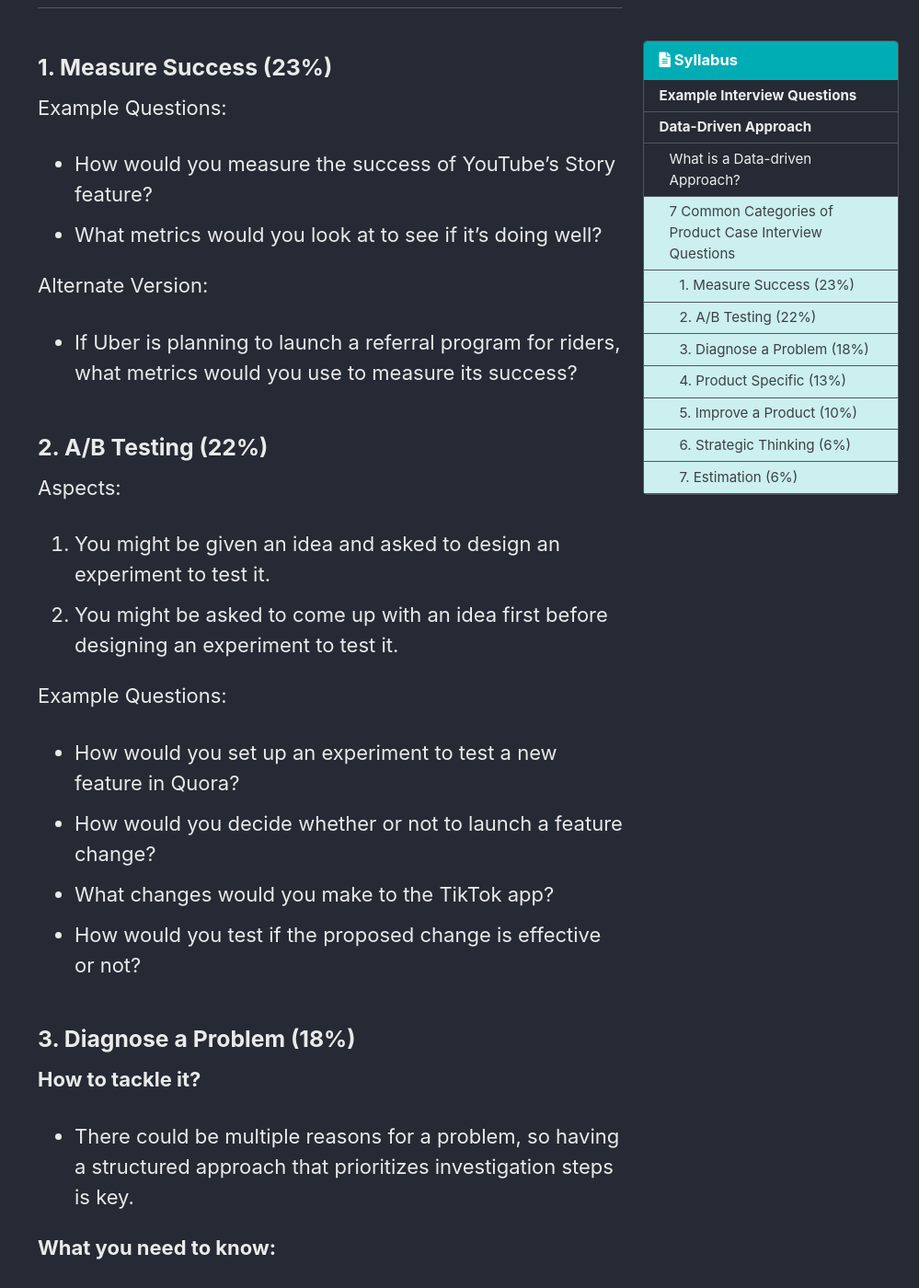
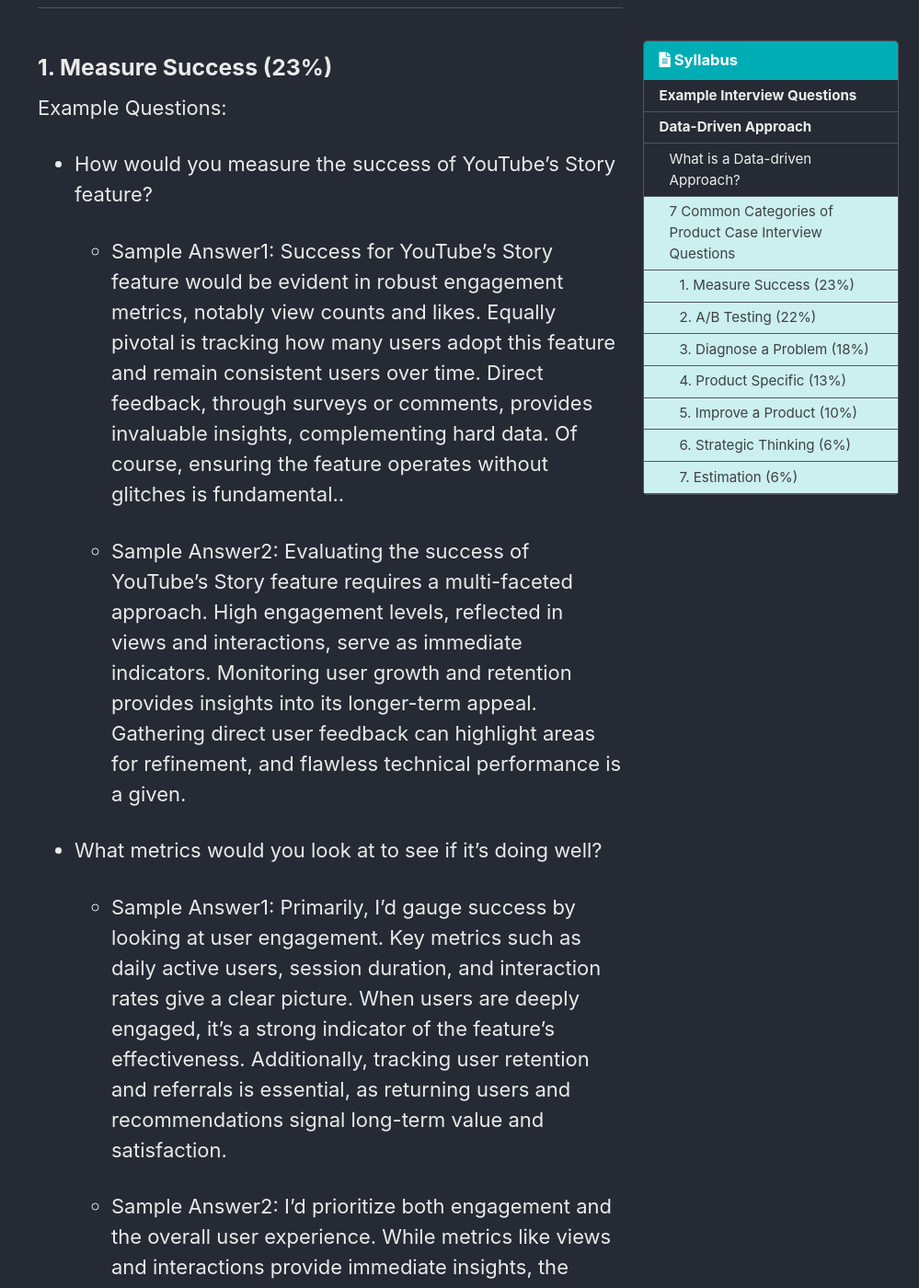
Before and after one commit to PyChanyoung/PyChanyoung.github.io, a Jekyll site: the page built from _posts/2023-10-08-AceProductcaseInterviewQuestions.md, in a window 1280 px wide and 1400 px high, scrolled down 1433 px. Shown: the whole window at 92% size, without its empty margins (281-1280 px from the left). Built offline with Jekyll 4.4.1, drawn with Linux system fonts in a browser that asks for light colours; cached includes are drawn as plain includes; some web fonts are replaced; comment, search, counter and statistics services are not loaded; some of the changed text lies outside the part shown.

Commit message:
Answer update

```diff
--- a/_posts/2023-10-08-AceProductcaseInterviewQuestions.md
+++ b/_posts/2023-10-08-AceProductcaseInterviewQuestions.md
@@ -36,11 +36,23 @@ The idea behind a data-driven approach involves:
 Example Questions:
 
 - How would you measure the success of YouTube's Story feature?
+
+  - Sample Answer1: Success for YouTube's Story feature would be evident in robust engagement metrics, notably view counts and likes. Equally pivotal is tracking how many users adopt this feature and remain consistent users over time. Direct feedback, through surveys or comments, provides invaluable insights, complementing hard data. Of course, ensuring the feature operates without glitches is fundamental..
+
+  - Sample Answer2: Evaluating the success of YouTube's Story feature requires a multi-faceted approach. High engagement levels, reflected in views and interactions, serve as immediate indicators. Monitoring user growth and retention provides insights into its longer-term appeal. Gathering direct user feedback can highlight areas for refinement, and flawless technical performance is a given.
+
 - What metrics would you look at to see if it's doing well?
 
-Alternate Version:
+  - Sample Answer1: Primarily, I'd gauge success by looking at user engagement. Key metrics such as daily active users, session duration, and interaction rates give a clear picture. When users are deeply engaged, it's a strong indicator of the feature's effectiveness. Additionally, tracking user retention and referrals is essential, as returning users and recommendations signal long-term value and satisfaction.
+
+  - Sample Answer2: I'd prioritize both engagement and the overall user experience. While metrics like views and interactions provide immediate insights, the bigger picture emerges when considering user retention and recommendations. Additionally, examining the user journey helps identify potential bottlenecks or areas for enhancement, ensuring not just current success but also paving the way for future improvements.
+    Alternate Version:
 
 - If Uber is planning to launch a referral program for riders, what metrics would you use to measure its success?
+
+  - Sample Answer1: To gauge the success of Uber's rider referral program, I'd focus on the number of new riders acquired through referrals and the retention rate of these referred riders. Additionally, tracking the average number of referrals made by each existing rider can shed light on the program's appeal and effectiveness.
+
+  - Sample Answer2: Evaluating the success of such a program would require a mix of acquisition and engagement metrics. Key indicators would include the count of successful referrals, the lifetime value of referred riders, and the frequency with which existing riders utilize the referral feature. It's not just about getting new riders, but also ensuring they become loyal users.
 
 ### 2. A/B Testing (22%)
 
```
